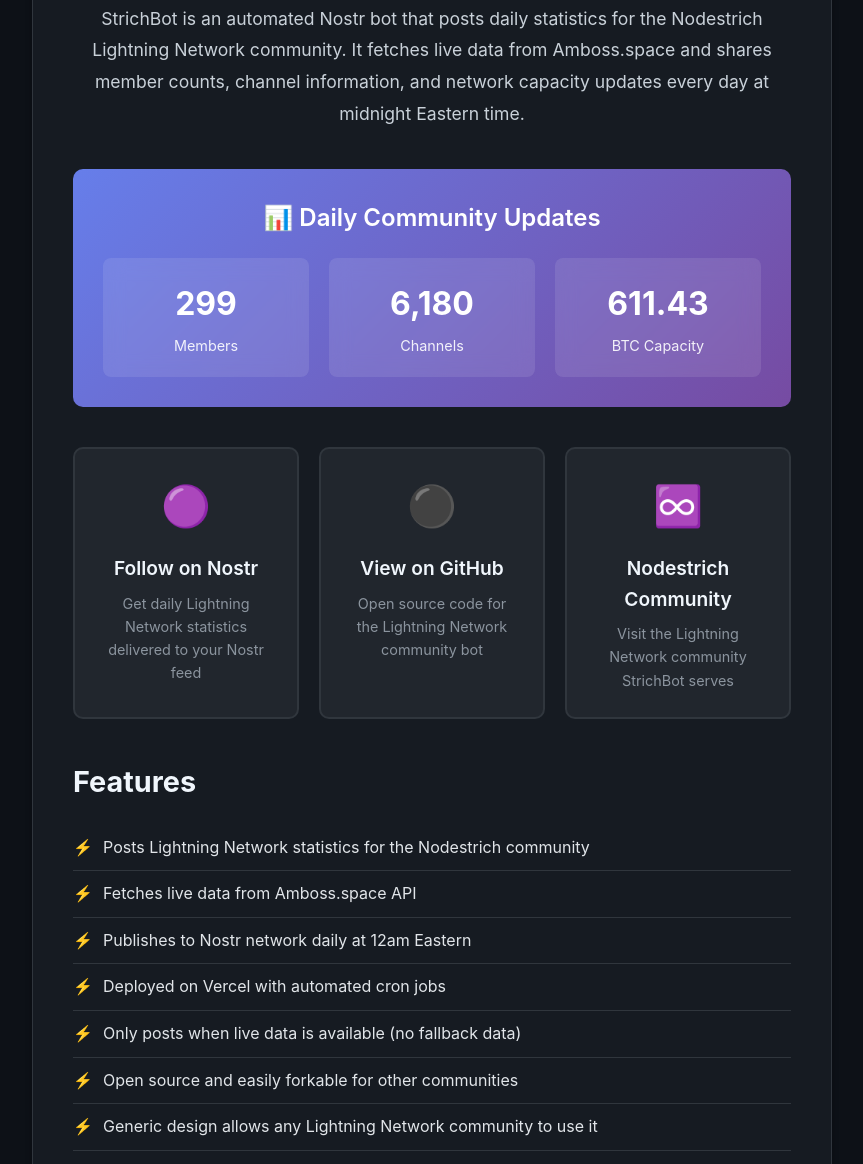
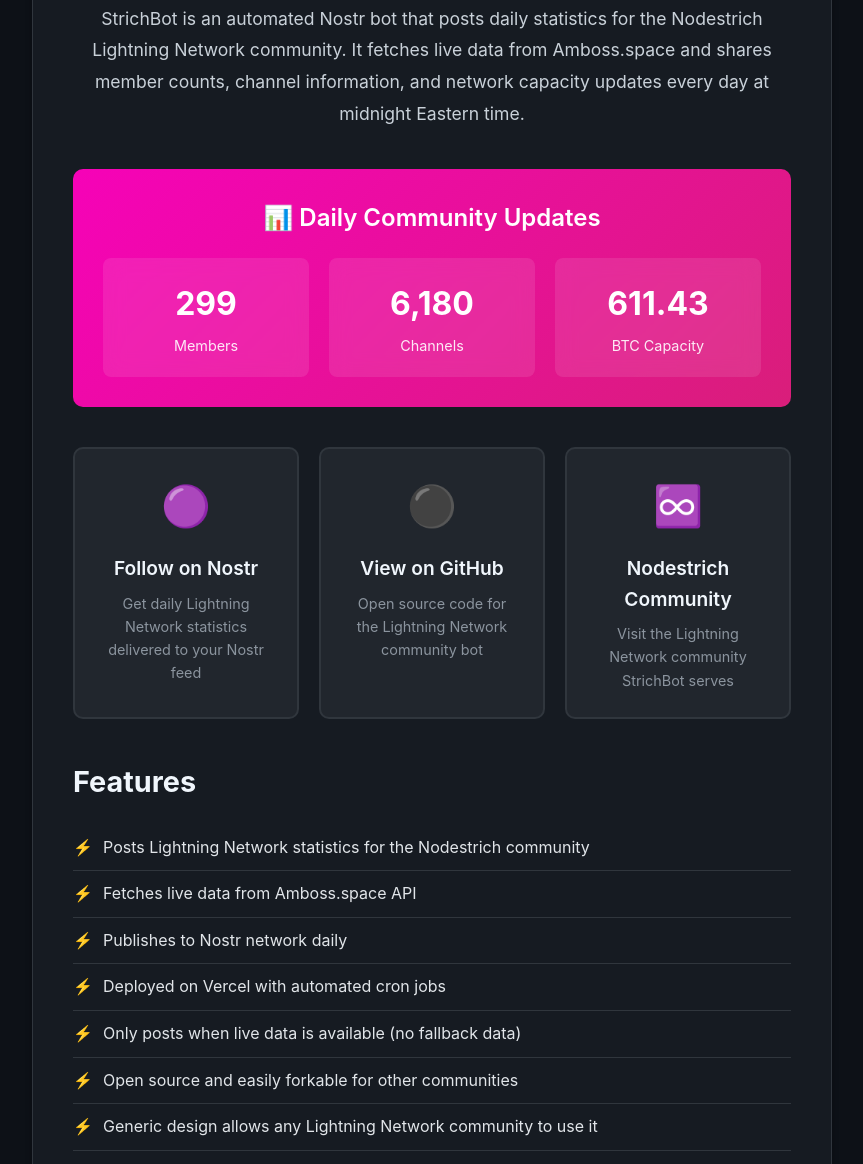
Before and after one commit to dmnyc/strichbot, a website: page public/index.html in a window 1280 px wide. Shown: the part 329-1493 px from the top of the page, without its empty margins (208-1071 px from the left). Drawn offline with Linux system fonts and the light colour scheme; no server answers.

Commit message:
Update stats section color scheme

```diff
--- a/public/index.html
+++ b/public/index.html
@@ -65,7 +65,7 @@
         }
 
         .stats-section {
-            background: linear-gradient(135deg, #667eea 0%, #764ba2 100%);
+            background: linear-gradient(135deg, #f602b8 0%, #d91e7a 100%);
             color: white;
             padding: 30px;
             border-radius: 10px;
@@ -270,7 +270,7 @@
             <ul>
                 <li>Posts Lightning Network statistics for the Nodestrich community</li>
                 <li>Fetches live data from Amboss.space API</li>
-                <li>Publishes to Nostr network daily at 12am Eastern</li>
+                <li>Publishes to Nostr network daily</li>
                 <li>Deployed on Vercel with automated cron jobs</li>
                 <li>Only posts when live data is available (no fallback data)</li>
                 <li>Open source and easily forkable for other communities</li>
```
